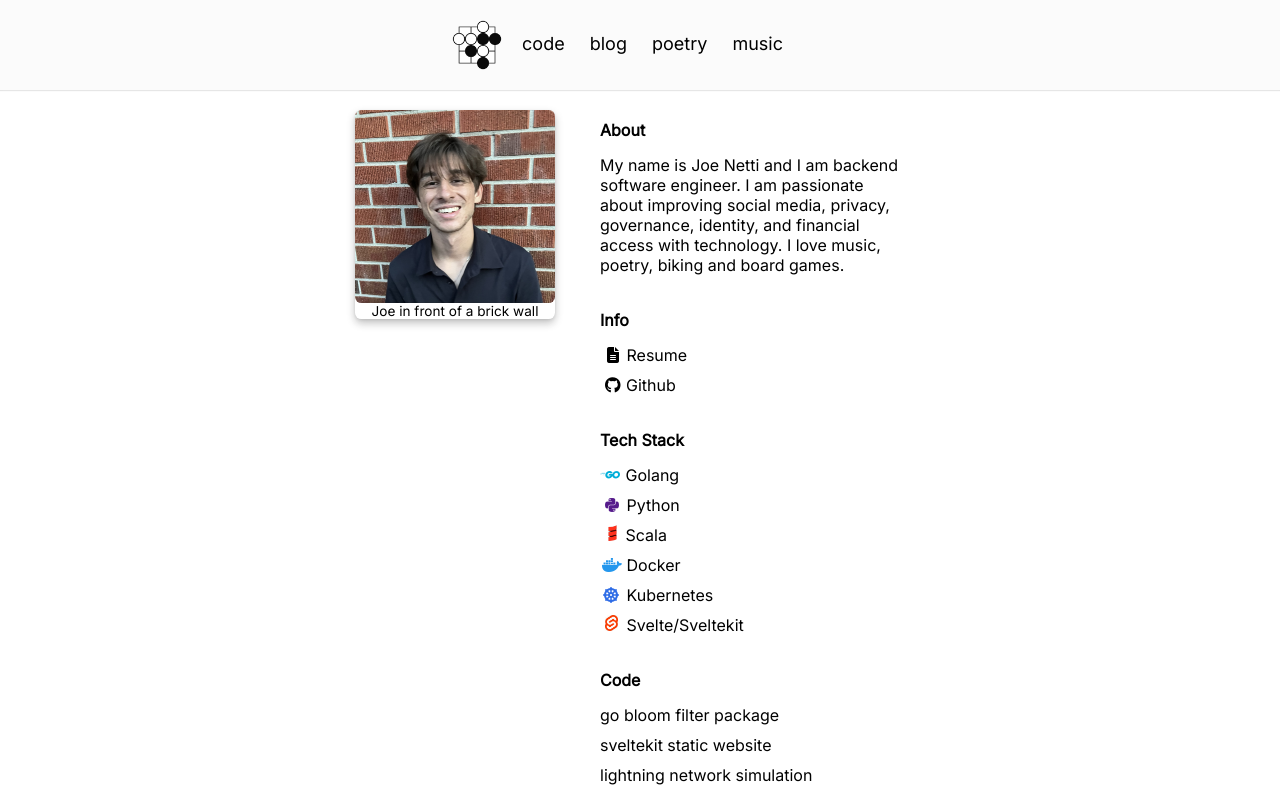
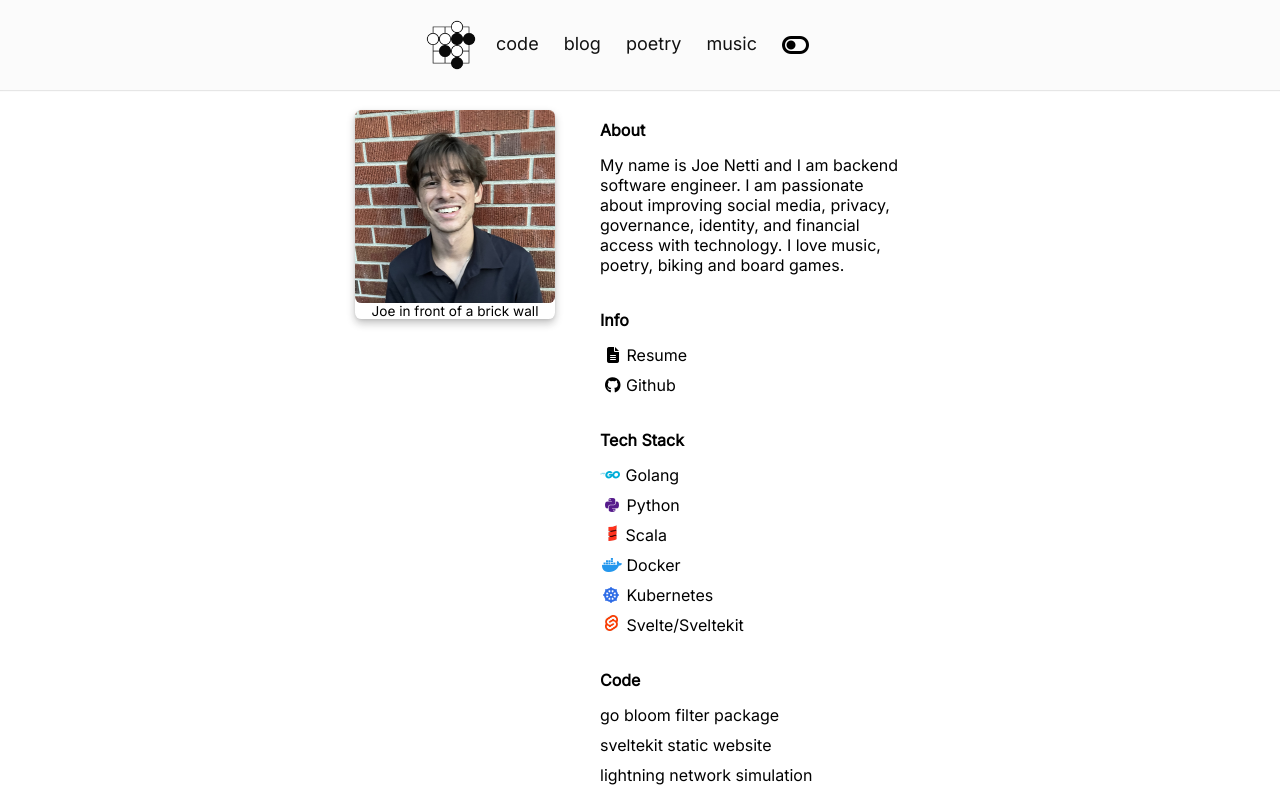
Before and after one commit to nettijoe96/nettijoe96.github.io, a SvelteKit app: page / in a window 1280 px wide. Shown: the top 797 px of the page. Built offline with nearby package versions, Linux system fonts and the light colour scheme.

Commit message:
light/dark toggle

```diff
--- /dev/null
+++ b/src/lib/stores.js
@@ -0,0 +1,16 @@
+// https://rodneylab.com/using-local-storage-sveltekit/
+import { browser } from '$app/environment';
+
+import { writable } from 'svelte/store';
+
+const defaultValue = 'light';
+
+const initialValue = browser ? window.localStorage.getItem('theme') ?? defaultValue : defaultValue;
+
+export const theme = writable(initialValue);
+
+theme.subscribe((value) => {
+  if (browser) {
+    window.localStorage.setItem('theme', value);
+  }
+});
--- a/src/routes/+page.svelte
+++ b/src/routes/+page.svelte
@@ -1,7 +1,11 @@
-<script>
+<script lang="ts">
     import '../styles.css'
     import Menu from "./Menu.svelte";
     import { clickToCopy } from "./clickToCopy.js"
+
+    import { theme } from "$lib/stores.js";
+    $: isLight = $theme === 'light';
+    $: themeClass = isLight ? "light" : "dark"
 
     let code = [
         {
@@ -75,7 +79,7 @@
 {#if innerWidth != 0}
     <Menu></Menu>
     {#await preload("me1.png") then _}
-        <div class={div_class}>
+        <div class="{div_class} {themeClass}">
             {#if !isMobile}
                     <figure>
                         <div class="card">
@@ -248,6 +252,7 @@
     a {
         font-weight: 100;
         text-decoration: none;
+        color: inherit;
     }
 
     .bio {
@@ -291,10 +296,6 @@
         color: #ff3c00
     }
 
-    span {
-        color: black;
-    }
-
     span:hover {
         color: #878787;
     }
@@ -302,13 +303,11 @@
     .fa-github {
         margin-left: 5px;
         margin-right: 1px;
-        color: black;
     }
 
     .fa-file-lines {
         margin-left: 7px;
         margin-right: 3px;
-        color: black;
     }
 
     .fa-bitcoin {
@@ -344,6 +343,8 @@
         box-shadow: 0 4px 8px rgba(0,0,0,0.23),0 1px 3px rgba(0,0,0,0.08),0 6px 12px rgba(0,0,0,0.02);
         -webkit-transition: box-shadow .1s ease-in-out;
         transition: box-shadow .1s ease-in-out;
+        background-color: white;
+        color: black;
     }
 
     .card > :last-child {
@@ -370,7 +371,11 @@
 
     .email {
         text-decoration: none;
-        color: black;
+    }
+
+    .dark {
+        background-color: black;
+        color: white;
     }
 
 </style>
--- a/src/routes/Menu.svelte
+++ b/src/routes/Menu.svelte
@@ -1,4 +1,18 @@
-<script>
+<script lang="ts">
+    import { theme } from "$lib/stores.js";
+
+    $: isLight = $theme === 'light';
+    $: themeClass = isLight ? "light" : "dark"
+
+    function toggleMode() {
+        if (isLight) {
+            theme.set("dark")
+        } else {
+
+            theme.set("light")
+        }
+    }
+
     import '../styles.css'
     import { base } from "$app/paths";
 
@@ -13,9 +27,10 @@
 
 {#if innerWidth != 0}
     <nav>
-        <div class="menu-container">
+        <div class="menu-container {themeClass}">
             <ul class="menu">
                 {#if !isMobile}
+                    {#if isLight}
                         <li class="menu-item img-item">
                             <span>
                                 <a href="games">
@@ -23,6 +38,15 @@
                                 </a>
                             </span>
                         </li>
+                    {:else}
+                        <li class="menu-item img-item">
+                            <span>
+                                <a href="games">
+                                    <img src=/negative.png alt="go icon"/>
+                                </a>
+                            </span>
+                        </li>
+                    {/if}
                 {/if}
                 <l1 class="menu-item">
                     <a href="{base}/">
@@ -39,18 +63,55 @@
                         <span>poetry</span>
                     </a>
                 </l1>
-                {#if isMobile}
                 <l1 class="menu-item">
                     <a href="{base}/music">
                         <span>music</span>
                     </a>
                 </l1>
+                {#if isMobile}
+                    { #if isLight }
+                        <l1 class="menu-item">
+                            <button on:click={toggleMode}>
+                                <span>
+                                    <!-- <i class="fa-solid fa-moon"></i> -->
+                                    <i class="fa-solid fa-toggle-off"></i>
+                                </span>
+                            </button>
+                        </l1>
+                    { :else }
+                        <l1 class="menu-item">
+                            <button on:click={toggleMode}>
+                                <span>
+                                    <!-- <i class="fa-regular fa-sun"></i> -->
+                                    <!-- <i class="fa-regular fa-lightbulb"></i> -->
+                                    <!-- <i class="fa-solid fa-bolt-lightning"></i> -->
+                                    <i class="fa-solid fa-toggle-on"></i>
+                                </span>
+                            </button>
+                        </l1>
+                    { /if }
                 {:else}
+                    { #if isLight }
                         <l1 class="menu-item last-item">
-                        <a href="{base}/music">
-                            <span>music</span>
-                        </a>
+                            <button on:click={toggleMode}>
+                                <span>
+                                    <!-- <i class="fa-solid fa-moon"></i> -->
+                                    <i class="fa-solid fa-toggle-off"></i>
+                                </span>
+                            </button>
                         </l1>
+                    { :else }
+                        <l1 class="menu-item last-item">
+                            <button on:click={toggleMode}>
+                                <span>
+                                    <!-- <i class="fa-regular fa-sun"></i> -->
+                                    <!-- <i class="fa-regular fa-lightbulb"></i> -->
+                                    <!-- <i class="fa-solid fa-bolt-lightning"></i> -->
+                                    <i class="fa-solid fa-toggle-on"></i>
+                                </span>
+                            </button>
+                        </l1>
+                    { /if }
                 {/if}
             </ul>
         </div>
@@ -69,7 +130,7 @@
     .menu-item {
         margin: 10px 0;
         padding: 10px;
-        list-style: none
+        list-style: none;
     }
 
     .img-item {
@@ -78,7 +139,7 @@
         width: 50;
         /* margin: 10px 0; */
         padding: 5px;
-        list-style: none
+        list-style: none;
     }
 
     .last-item {
@@ -111,15 +172,42 @@
     a {
         font-weight: 100;
         text-decoration: none;
+        color: inherit; /* inherits black/white color from div */
     }
 
-    span {
+    .fa-toggle-off {
+        font-size: x-large;
+        border-top: 10px;
+        margin: 0;
+        vertical-align: middle;
+    }
+
+    .fa-toggle-on {
+        color: white;
+        font-size: x-large;
+        border-top: 10px;
+        margin: 0;
+        vertical-align: middle;
+    }
+
+    .fa-moon {
+        font-size: x-large;
+        margin: 0;
+    }
+
+    /* span {
         color: black;
-    }
+    } */
 
     span:hover {
         color: #878787;
     }
 
+    .dark {
+        background-color: rgba(0, 0, 0, 0.907);
+        color: white;
+    }
+
+
 
 </style>
--- a/src/routes/blog/+page.svelte
+++ b/src/routes/blog/+page.svelte
@@ -40,10 +40,14 @@
             link: "https://steemit.com/science/@brain-man/new-study-shrooms-helps-depression"
         }
     ]
+
+    import { theme } from "$lib/stores.js";
+    $: isLight = $theme === 'light';
+    $: themeClass = isLight ? "light" : "dark"
 </script>
 
 <Menu></Menu>
-<div>
+<div class="{themeClass}">
     <ul>
         {#each blogs as {name, link}, i}
             <li>
@@ -59,6 +63,7 @@
 <style>
     div {
         text-align: center;
+        height: 100vh;
     }
 
     ul {
@@ -71,7 +76,7 @@
         padding: 5px;
         /* width: 50%; */
         text-align: left;
-        color: black;
+        /* color: black; */
         font-family: 'Inter', sans-serif;
         list-style: none
     }
@@ -83,15 +88,16 @@
     a {
         font-weight: 100;
         text-decoration: none;
-    }
-
-    span {
-        color: black;
+        color: inherit;
     }
 
     span:hover {
         color: #878787;
     }
 
+    .dark {
+        background-color: black;
+        color: white;
+    }
 
 </style>
--- a/src/routes/games/+page.svelte
+++ b/src/routes/games/+page.svelte
@@ -1,10 +1,14 @@
 <script>
     import '../../styles.css'
     import Menu from "../Menu.svelte";
+
+    import { theme } from "$lib/stores.js";
+    $: isLight = $theme === 'light';
+    $: themeClass = isLight ? "light" : "dark"
 </script>
 
 <Menu></Menu>
-<div>
+<div class="{themeClass}">
     <ul>
         <li>
             <a href="https://online-go.com/player/372785/">
@@ -38,6 +42,7 @@
 
     div {
         text-align: center;
+        height: 100vh;
     }
 
     ul {
@@ -50,7 +55,6 @@
         padding: 5px;
         /* width: 50%; */
         text-align: left;
-        color: black;
         font-family: 'Inter', sans-serif;
         list-style: none
     }
@@ -58,14 +62,16 @@
     a {
         font-weight: 100;
         text-decoration: none;
-    }
-
-    span {
-        color: black;
+        color: inherit;
     }
 
     span:hover {
         color: #878787;
     }
 
+    .dark {
+        background-color: black;
+        color: white;
+    }
+
 </style>
--- a/src/routes/music/+page.svelte
+++ b/src/routes/music/+page.svelte
@@ -14,6 +14,11 @@
             img.src = src
         })
     }
+
+    import { theme } from "$lib/stores.js";
+    $: isLight = $theme === 'light';
+    $: themeClass = isLight ? "light" : "dark"
+
 </script>
 
 <svelte:window bind:innerWidth bind:innerHeight/>
@@ -21,7 +26,7 @@
 {#if innerWidth != 0}
     <Menu></Menu>
     {#await preload("music.png") then _}
-        <div class="top-div">
+        <div class="top-div {themeClass}">
             {#if isMobile}
                 <div class="top-div-mobile">
                     <ul>
@@ -121,6 +126,10 @@
 
 <style>
 
+    .top-div {
+        height: 100vh;
+    }
+
     .top-div-web {
         display: flex;
         justify-content: center;
@@ -146,6 +155,7 @@
     a {
         font-weight: 100;
         text-decoration: none;
+        color: inherit;
     }
 
     ul {
@@ -157,7 +167,6 @@
     li {
         padding: 5px;
         text-align: left;
-        color: black;
         list-style: none
     }
 
@@ -182,11 +191,9 @@
     .fa-record-vinyl {
         margin-left: 6px;
         margin-right: 6px;
-        color: black;
     }
 
     span {
-        color: black;
         font-family: 'Inter', sans-serif;
     }
 
@@ -252,4 +259,9 @@
         text-align: center;
     }
 
+    .dark {
+        background-color: black;
+        color: white;
+    }
+
 </style>
--- a/src/routes/poetry/+page.svelte
+++ b/src/routes/poetry/+page.svelte
@@ -43,10 +43,16 @@
             route: "poetry/home"
         },
     ]
+
+    import { theme } from "$lib/stores.js";
+
+    $: isLight = $theme === 'light';
+    $: themeClass = isLight ? "light" : "dark"
+
 </script>
 
 <Menu></Menu>
-<div>
+<div class="{themeClass}">
     <ul>
         {#each poems as {name, route}, i}
             <li>
@@ -59,8 +65,10 @@
 </div>
 
 <style>
+
     div {
         text-align: center;
+        height: 100vh;
     }
 
     ul {
@@ -73,7 +81,6 @@
         padding: 5px;
         /* width: 50%; */
         text-align: left;
-        color: black;
         font-family: 'Inter', sans-serif;
         list-style: none
     }
@@ -81,15 +88,16 @@
     a {
         font-weight: 100;
         text-decoration: none;
-    }
-
-    span {
-        color: black;
+        color: inherit
     }
 
     span:hover {
         color: #878787;
     }
 
+    .dark {
+        background-color: black;
+        color: white;
+    }
 
 </style>
```
Also changed, not shown: static/negative.png (added). Lines whose indentation alone changed are shown as unchanged.
